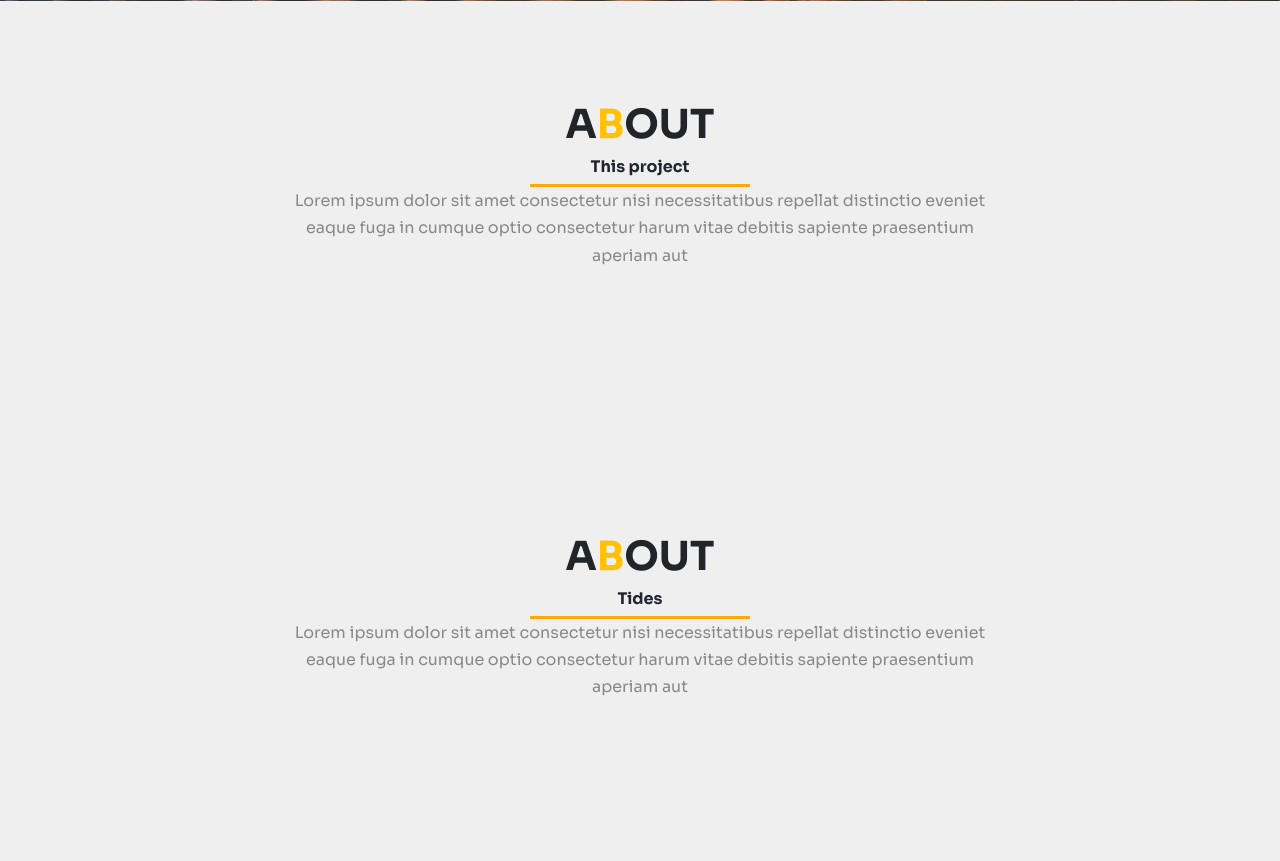
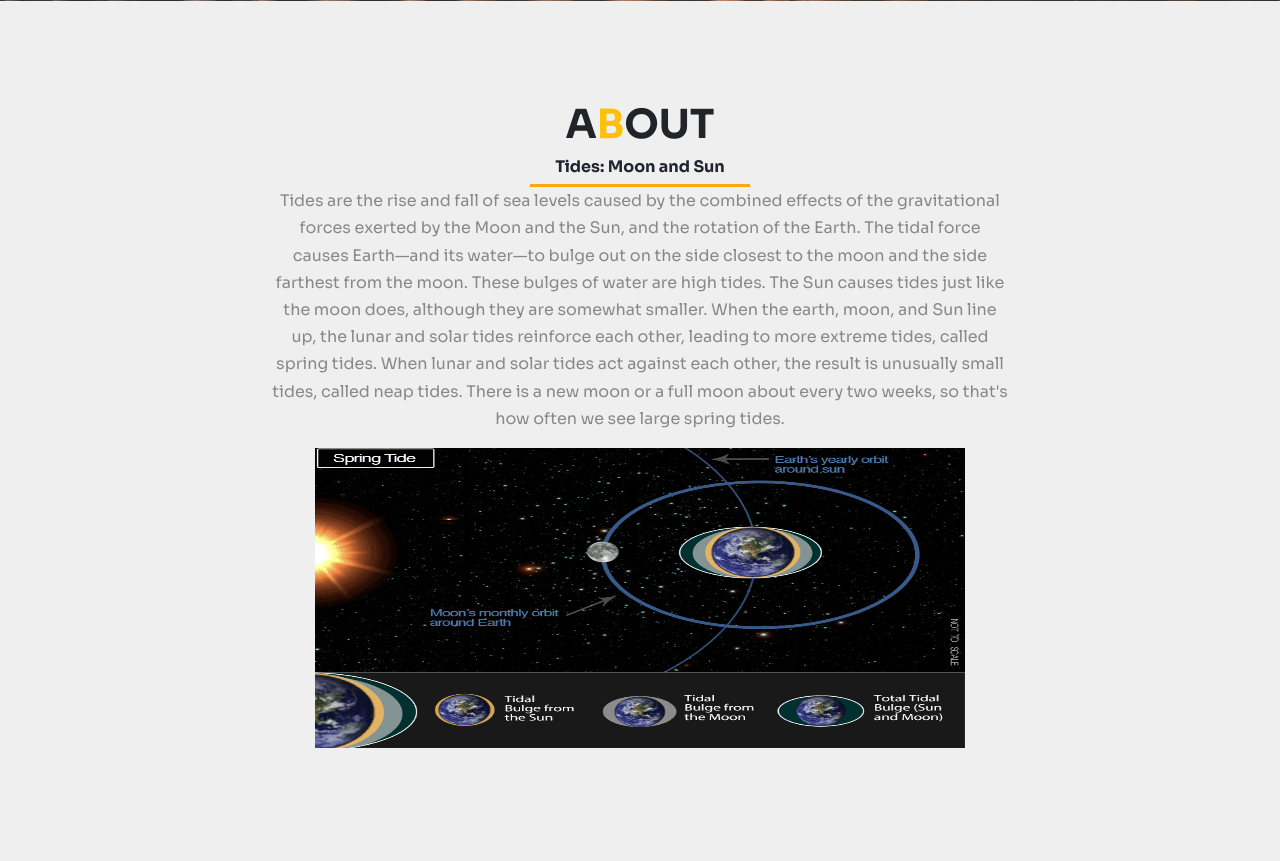
Before and after one commit to otmane-el-aloi/Prediction-of-tidal-coefficients, a Flask app: page / in a window 1280 px wide. Shown: the part 809-1670 px from the top of the page. Run offline with Flask 2, Linux system fonts and the light colour scheme; some libraries are stand-ins or nearby versions.

Commit message:
add content index file

```diff
--- a/templates/index.html
+++ b/templates/index.html
@@ -1,5 +1,6 @@
 <!DOCTYPE html>
 <html lang="en">
+
 <head>
   <!-- Required meta tags -->
   <meta charset="utf-8">
@@ -13,7 +14,7 @@
 
   <!-- dev icon css -->
   <link rel="stylesheet" href="https://cdn.jsdelivr.net/gh/devicons/devicon@v2.14.0/devicon.min.css">
-  <script src="https://use.fontawesome.com/646e5a8eb4.js"></script>
+
   <title>Tidal Prediction</title>
 </head>
 
@@ -21,7 +22,6 @@
   <!-- Navbar -->
   <nav class="navbar navbar-expand-lg bg-dark navbar-dark py-3 fixed-top">
     <div class="container">
-      <!--<a href="#" class="navbar-brand">Tidal prediction</a>-->
       <a class="navbar-brand">
         <img src="static/img/logo2Pred.PNG" height="30" alt="">
       </a>
@@ -96,11 +96,26 @@
         <div class="col-md-8 mx-auto text-center">
           <h1 class="text-dark">A<span class="text-warning">B</span>OUT</h1>
           <div class="text-warning subtitle">
-            <h6>This project</h6>
+            <h6>Tides: Moon and Sun</h6>
           </div>
 
-          <p>Lorem ipsum dolor sit amet consectetur nisi necessitatibus repellat distinctio eveniet eaque fuga
-            in cumque optio consectetur harum vitae debitis sapiente praesentium aperiam aut</p>
+          <p>Tides are the rise and fall of sea levels caused by the combined effects of
+            the gravitational forces exerted by the Moon and the Sun, and the rotation of the Earth.
+            The tidal force causes Earth—and its water—to bulge out on the side closest to the moon and
+            the side farthest from the moon. These bulges of water are high tides. The Sun causes tides just like the
+            moon does, although they are somewhat smaller. When the earth, moon, and Sun line up, the lunar and solar
+            tides reinforce each other, leading to more extreme tides,
+            called spring tides. When lunar and solar tides act against each other, the result is unusually small tides,
+            called neap tides. There is a new moon or a full moon about every two weeks, so that's how often we see
+            large spring tides.
+          </p>
+          <figure>
+            <div class="text-center">
+              <img src="static/img/springtide.gif"
+                alt="graphic showing orbit of moon around Earth, illustrating spring and neap tides" width="650"
+                height="300">
+            </div>
+          </figure>
         </div>
       </div>
     </div>
@@ -113,11 +128,12 @@
         <div class="col-md-8 mx-auto text-center">
           <h1 class="text-dark">A<span class="text-warning">B</span>OUT</h6>
             <div class="subtitle">
-            <h6>Tides</h6>
+              <h4>This project</h4>
             </div>
 
-          <p>Lorem ipsum dolor sit amet consectetur nisi necessitatibus repellat distinctio eveniet eaque fuga
-            in cumque optio consectetur harum vitae debitis sapiente praesentium aperiam aut</p>
+            <p>This project is part of the study of tidal movements using mathematical and computer tools. More
+              precisely, the use of certain mathematical laws to develop "Machine Learning" models making it possible to
+              describe and predict the behavior of phenomena linked to maritime movement.</p>
         </div>
       </div>
     </div>
@@ -130,33 +146,51 @@
         <div class="col-md-8 mx-auto text-center">
           <h1 class="text-dark">S<span class="text-warning">T</span>ACK</h1>
           <div class="subtitle">
-              <h6>Built with</h6>
+            <h4>Built with</h4>
           </div>
-            <p>Lorem ipsum dolor sit amet consectetur nisi necessitatibus repellat distinctio eveniet eaque fuga
-              in cumque optio consectetur harum vitae debitis sapiente praesentium aperiam aut</p>
+          <p>This project was developed on 2 phases: </p>
+          <h7><u>Prediction model:</u> </h7>
+          <p> At this stage, the prediction model was implemented using the programming language Python in jupyter</p>
+          <h7><u>WEB interface: </u> </h7>
+          <p> The web interface has been designed using mainly HTML and CSS languages. And in order to link the
+            prediction model developed with the WEB interface, we used the micro-framework Flask </p>
         </div>
       </div>
     </div>
     <div class="container">
       <div class="row mb-3 justify-content-center ">
-          <div class="stack col-lg-2 col-sm-6"><img src="https://cdn.jsdelivr.net/gh/devicons/devicon/icons/python/python-original.svg" /></div>
-          <div class="stack col-lg-2 col-sm-6"><img src="https://cdn.jsdelivr.net/gh/devicons/devicon/icons/html5/html5-original.svg" /></div>
-          <div class="stack col-lg-2 col-sm-6"><img src="https://cdn.jsdelivr.net/gh/devicons/devicon/icons/css3/css3-original.svg" /></div>
-          <div class="stack col-lg-2 col-sm-6"><img src="https://cdn.jsdelivr.net/gh/devicons/devicon/icons/bootstrap/bootstrap-original.svg" /></div>
-          <div class="stack col-lg-2 col-sm-6"><img src="https://cdn.jsdelivr.net/gh/devicons/devicon/icons/flask/flask-original-wordmark.svg" /></div>
-          <div class="stack col-lg-2 col-sm-6"><img src="https://cdn.jsdelivr.net/gh/devicons/devicon/icons/nginx/nginx-original.svg" /></div>
+        <div class="stack col-lg-2 col-sm-6"><img
+            src="https://cdn.jsdelivr.net/gh/devicons/devicon/icons/python/python-original.svg" /></div>
+        <div class="stack col-lg-2 col-sm-6"><img
+            src="https://cdn.jsdelivr.net/gh/devicons/devicon/icons/html5/html5-original.svg" /></div>
+        <div class="stack col-lg-2 col-sm-6"><img
+            src="https://cdn.jsdelivr.net/gh/devicons/devicon/icons/css3/css3-original.svg" /></div>
+        <div class="stack col-lg-2 col-sm-6"><img
+            src="https://cdn.jsdelivr.net/gh/devicons/devicon/icons/bootstrap/bootstrap-original.svg" /></div>
+        <div class="stack col-lg-2 col-sm-6"><img
+            src="https://cdn.jsdelivr.net/gh/devicons/devicon/icons/flask/flask-original-wordmark.svg" /></div>
+        <div class="stack col-lg-2 col-sm-6"><img
+            src="https://cdn.jsdelivr.net/gh/devicons/devicon/icons/nginx/nginx-original.svg" /></div>
       </div>
       <div class="row mb-3 justify-content-center">
-          <div class="stack col-lg-2 col-sm-6"><img src="https://cdn.jsdelivr.net/gh/devicons/devicon/icons/numpy/numpy-original.svg" /></div>
-          <div class="stack col-lg-2 col-sm-6"><img src="https://cdn.jsdelivr.net/gh/devicons/devicon/icons/pandas/pandas-original-wordmark.svg" /></div>
-          <div class="stack col-lg-2 col-sm-6"><img src="https://cdn.jsdelivr.net/gh/devicons/devicon/icons/docker/docker-original-wordmark.svg" /></div>
-          <div class="stack col-lg-2 col-sm-6"><img src="https://cdn.jsdelivr.net/gh/devicons/devicon/icons/vscode/vscode-original.svg" /></div>
-          <div class="stack col-lg-2 col-sm-6"><img src="https://cdn.jsdelivr.net/gh/devicons/devicon/icons/jupyter/jupyter-original-wordmark.svg" /></div>
-          <div class="stack col-lg-2 col-sm-6"><img src="https://cdn.jsdelivr.net/gh/devicons/devicon/icons/git/git-original-wordmark.svg" /></div>
+        <div class="stack col-lg-2 col-sm-6"><img
+            src="https://cdn.jsdelivr.net/gh/devicons/devicon/icons/numpy/numpy-original.svg" /></div>
+        <div class="stack col-lg-2 col-sm-6"><img
+            src="https://cdn.jsdelivr.net/gh/devicons/devicon/icons/pandas/pandas-original-wordmark.svg" /></div>
+        <div class="stack col-lg-2 col-sm-6"><img
+            src="https://cdn.jsdelivr.net/gh/devicons/devicon/icons/docker/docker-original-wordmark.svg" /></div>
+        <div class="stack col-lg-2 col-sm-6"><img
+            src="https://cdn.jsdelivr.net/gh/devicons/devicon/icons/vscode/vscode-original.svg" /></div>
+        <div class="stack col-lg-2 col-sm-6"><img
+            src="https://cdn.jsdelivr.net/gh/devicons/devicon/icons/jupyter/jupyter-original-wordmark.svg" /></div>
+        <div class="stack col-lg-2 col-sm-6"><img
+            src="https://cdn.jsdelivr.net/gh/devicons/devicon/icons/git/git-original-wordmark.svg" /></div>
       </div>
       <div class="row justify-content-center">
-          <div class="stack col-lg-2 col-sm-6"><img src="https://cdn.jsdelivr.net/gh/devicons/devicon/icons/heroku/heroku-original-wordmark.svg" /></div>
-          <div class="stack col-lg-2 col-sm-6"><img src="https://cdn.jsdelivr.net/gh/devicons/devicon/icons/github/github-original.svg" /></div>
+        <div class="stack col-lg-2 col-sm-6"><img
+            src="https://cdn.jsdelivr.net/gh/devicons/devicon/icons/heroku/heroku-original-wordmark.svg" /></div>
+        <div class="stack col-lg-2 col-sm-6"><img
+            src="https://cdn.jsdelivr.net/gh/devicons/devicon/icons/github/github-original.svg" /></div>
       </div>
     </div>
   </section><!-- Tidals -->
@@ -171,8 +205,8 @@
             <h6>Tidal coefficients prediction</h6>
           </div>
 
-          <p>Lorem ipsum dolor sit amet consectetur nisi necessitatibus repellat distinctio eveniet eaque fuga
-            in cumque optio consectetur harum vitae debitis sapiente praesentium aperiam aut</p>
+          <p> By selecting a period from a start date to an end date, you can
+            get the predicted values of the tidal coefficient for each day</p>
         </div>
       </div>
 
@@ -268,11 +302,10 @@
         <div class="col-md-6 col-lg-4">
           <div class="card bg-light">
             <div class="card-body text-center">
-              <img class="rounded-circle mb-1" src="static/img/Ziane.jpeg" alt="" width="210" height="195" />
+              <img class="rounded-circle mb-1" src="static/img/Ziane_1.jpeg" alt="" width="210" height="195" />
               <h3 class="text-warning">Abdelhadi ZIANE</h3>
               <p class="text-dark">
-                Lorem ipsum dolor sit amet consectetur adipisicing elit.
-                Assumenda accusamus nobis sed cupiditate iusto? Quibusdam.
+                3rd year student at Ecole Centrale Nantes, studing computer science as a specialization
               </p>
               <a href="https://www.linkedin.com/in/abdelhadi-ziane"><svg xmlns="http://www.w3.org/2000/svg" width="22"
                   height="22" fill="currentColor" class="bi bi-linkedin" viewBox="0 0 16 16">
```
Lines whose indentation alone changed are shown as unchanged.
